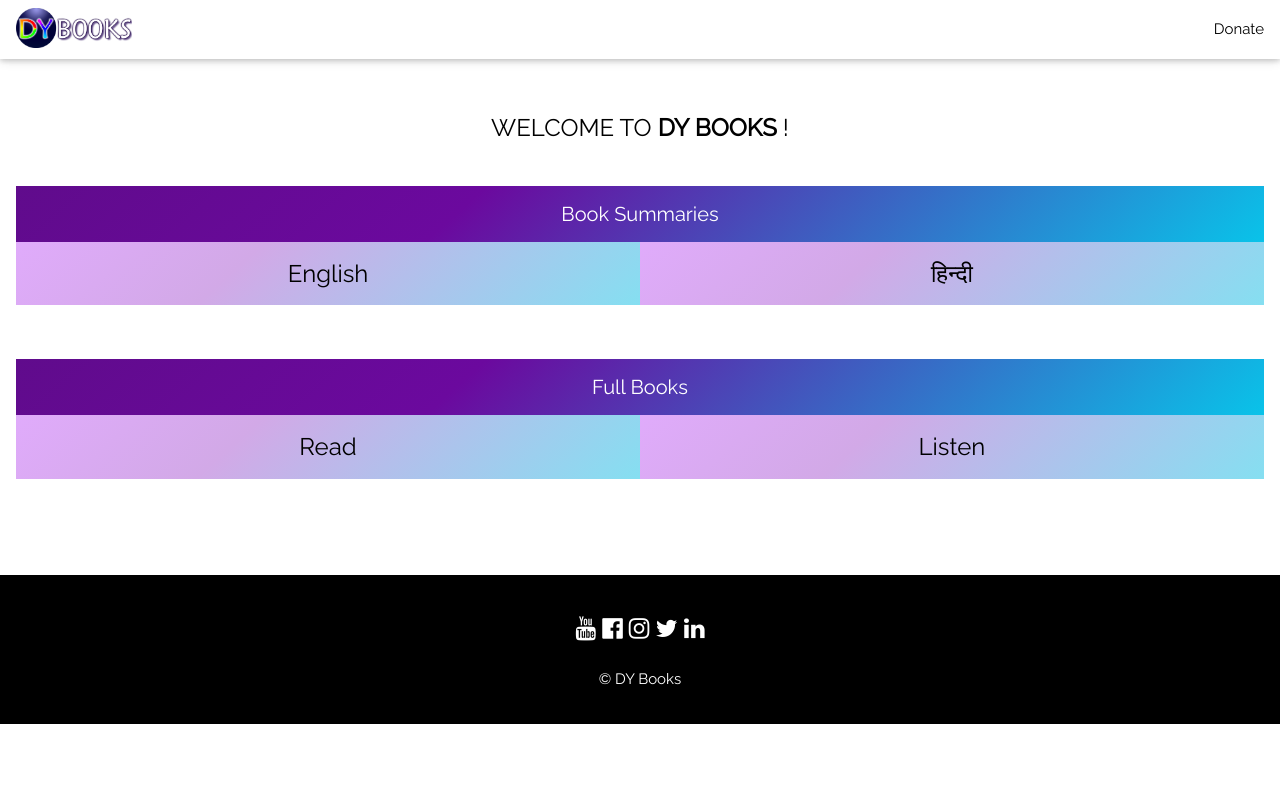
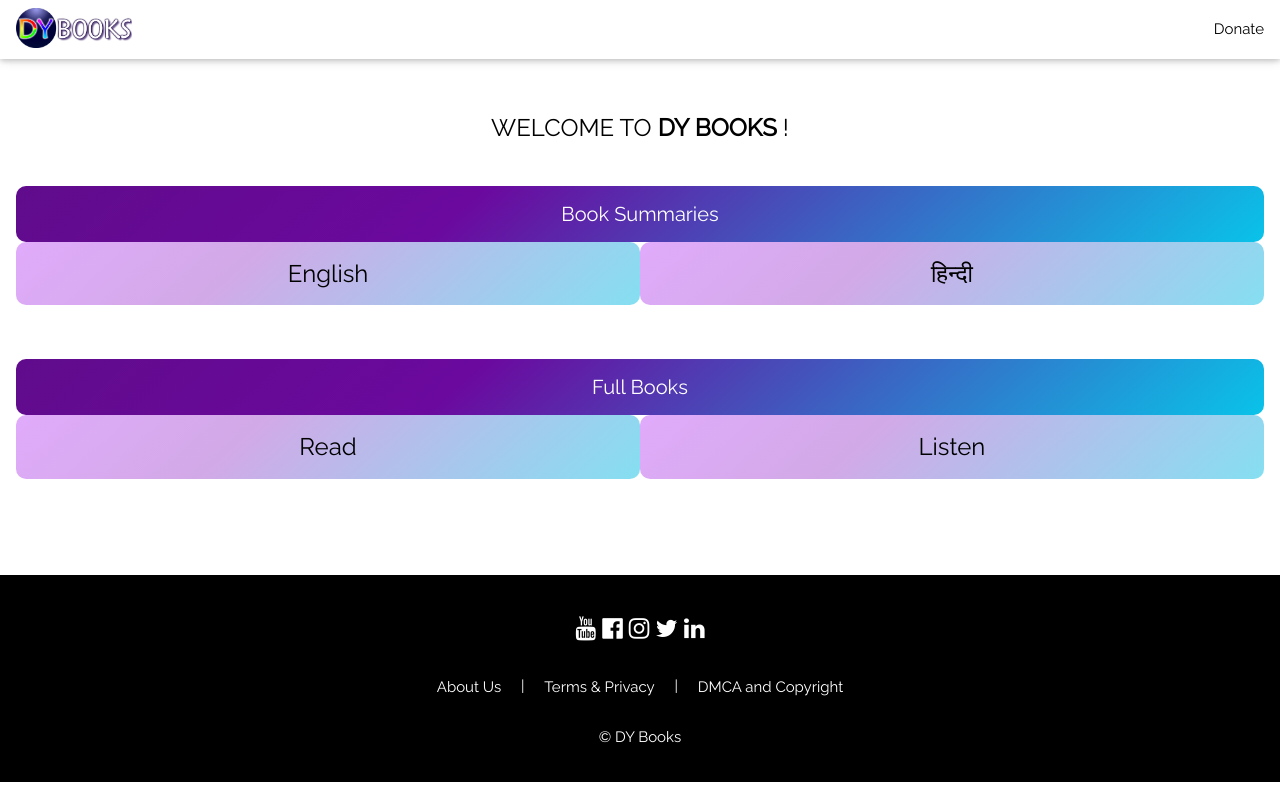
Before and after one commit to priyankainfotech05/DY-Books-App, a plain HTML site: page index.html in a window 1280 px wide. Drawn offline with nearby package versions, Linux system fonts and the light colour scheme.

Commit message:
Update index.html

```diff
--- a/index.html
+++ b/index.html
@@ -33,12 +33,14 @@ body, html {
 
 .col-grad {
 	background: rgb(96,11,140);
-background: linear-gradient(138deg, rgba(96,11,140,1) 0%, rgba(107,9,158,1) 36%, rgba(9,195,233,1) 100%);
+	background: linear-gradient(138deg, rgba(96,11,140,1) 0%, rgba(107,9,158,1) 36%, rgba(9,195,233,1) 100%);
+	border-radius: 10px;
 }
 
 .col-grad2 {
-background: rgb(224,171,251);
-background: linear-gradient(138deg, rgba(224,171,251,1) 0%, rgba(210,169,231,1) 36%, rgba(133,223,241,1) 100%);
+	background: rgb(224,171,251);
+	background: linear-gradient(138deg, rgba(224,171,251,1) 0%, rgba(210,169,231,1) 36%, rgba(133,223,241,1) 100%);
+	border-radius: 10px;
 }
 </style>
 </head>
@@ -148,6 +150,11 @@ background: linear-gradient(138deg, rgba(224,171,251,1) 0%, rgba(210,169,231,1)
     <i class="fa fa-snapchat w3-hover-opacity"></i>
     -->
   </div>
+  <p>
+	  <a href="https://dybooks.in/about.html" class="w3-bar-item w3-button">About Us</a> |
+	  <a href="https://dybooks.in/terms.html" class="w3-bar-item w3-button">Terms & Privacy</a> |
+	  <a href="https://dybooks.in/dmca.html" class="w3-bar-item w3-button">DMCA and Copyright</a>
+  </p>
   <p>&copy; DY Books</p>
 </footer>
 
```
